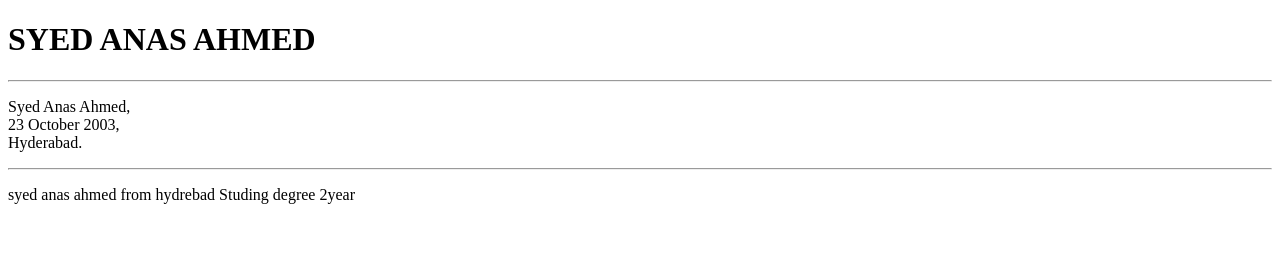
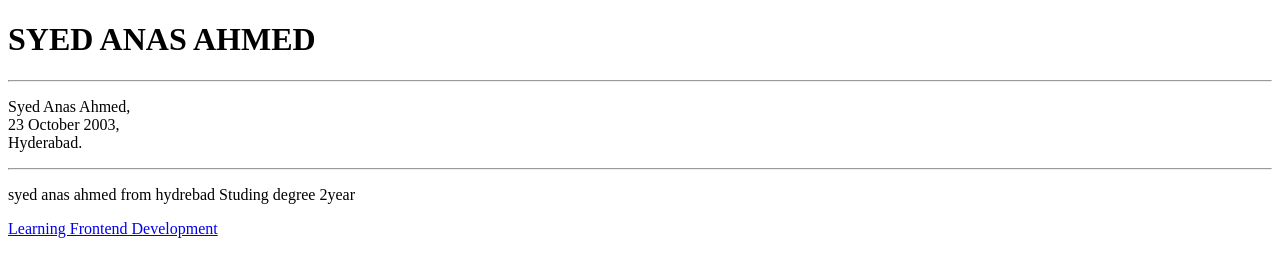
Before and after one commit to anaskaif/mywork, a plain HTML site: page Introduction.html in a window 1280 px wide. Drawn offline with Linux system fonts and the light colour scheme.

Commit message:
added new line

```diff
--- a/Introduction.html
+++ b/Introduction.html
@@ -10,5 +10,6 @@
     <hr>
     <p> <h3</u>Syed Anas Ahmed,<br>23 October 2003,<br>Hyderabad.<hr></h3></p>
     <p>syed anas ahmed from hydrebad  Studing degree 2year  <a href="https://newsmeter.in/h-upload/2023/12/21/360664-whatsapp-image-2023-12-21-at-94400-am.webp"</p>
+     <p>Learning Frontend Development</p>
 </body>
 </html>
```
